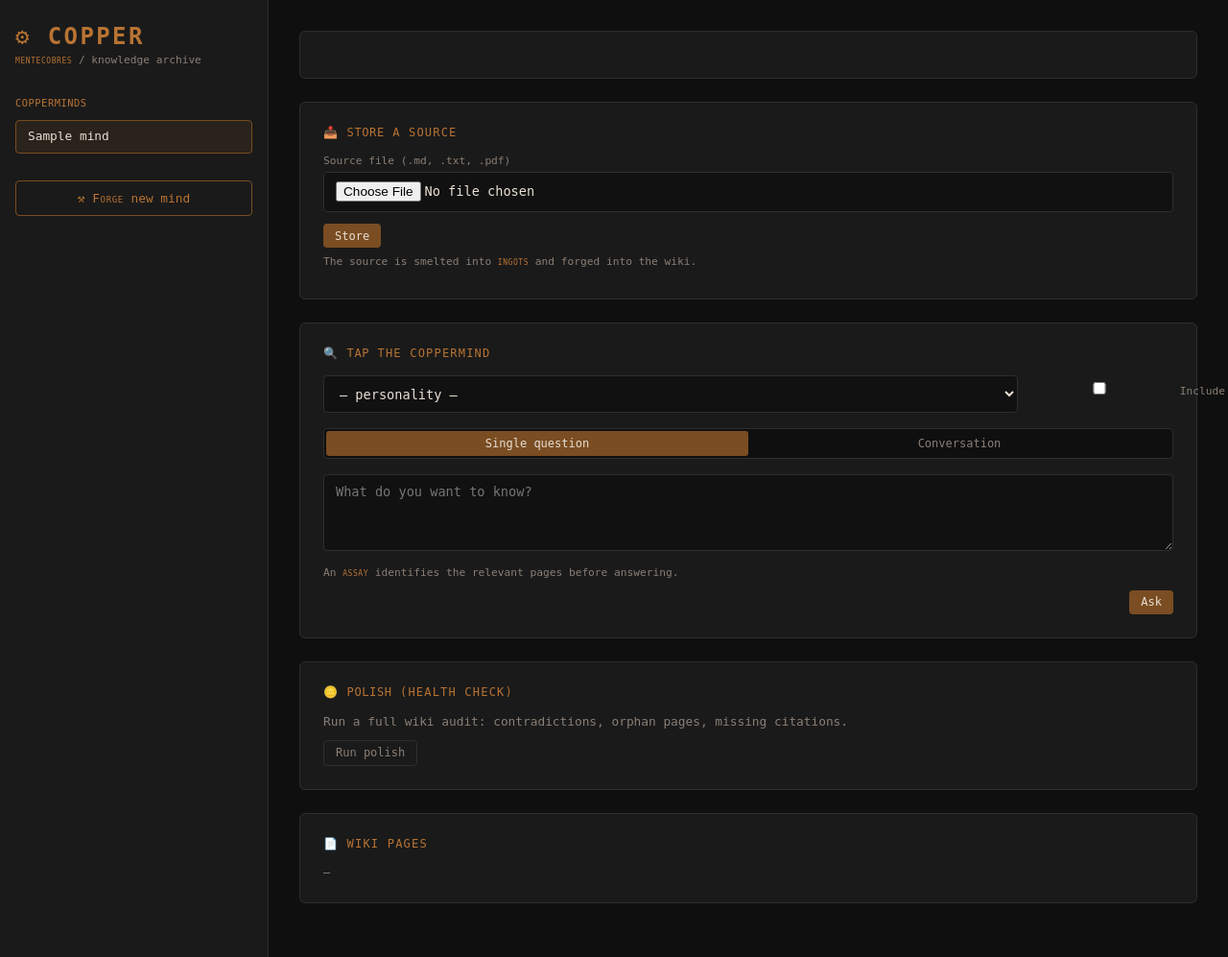
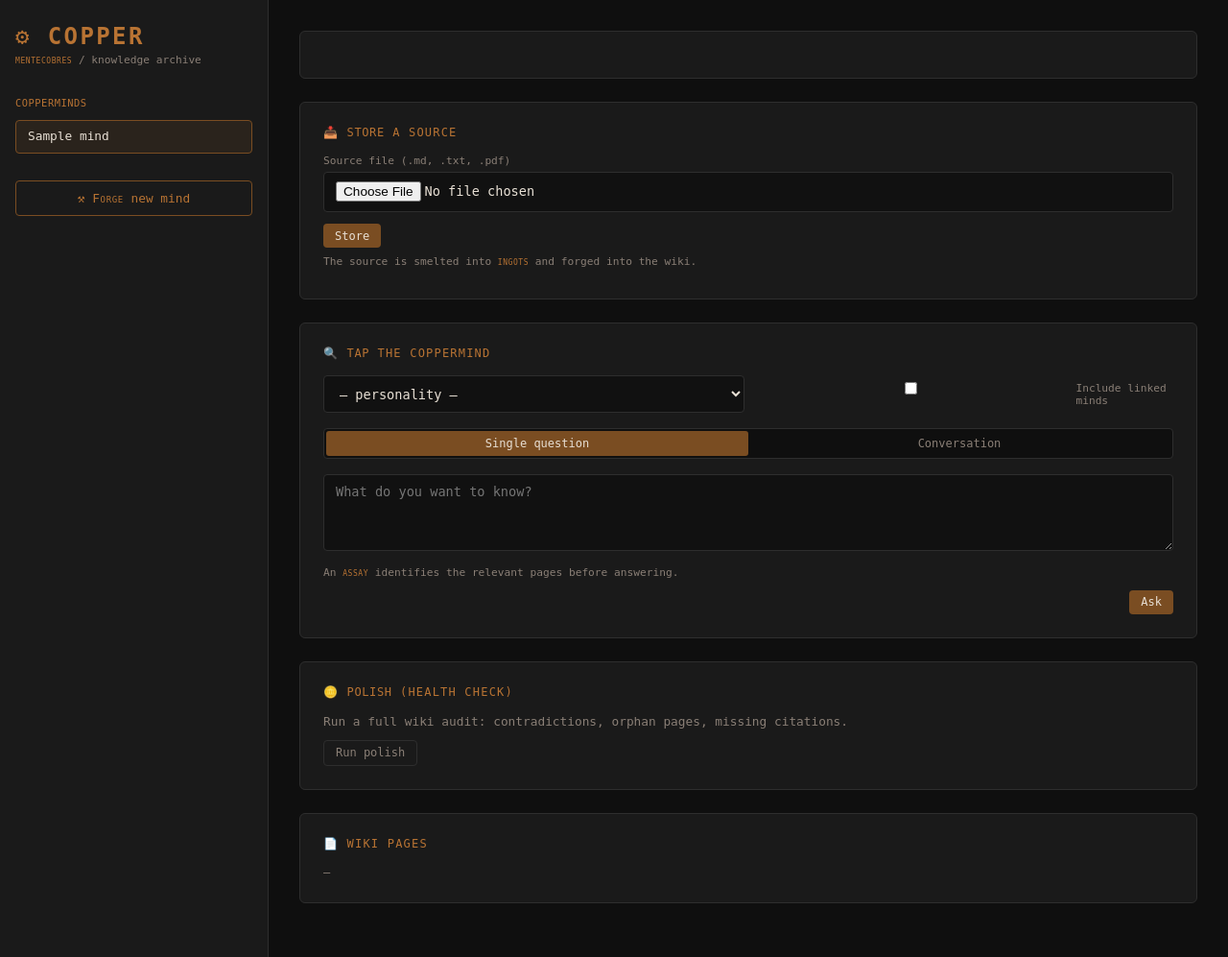
Before and after one commit to fermaat/copper, a FastAPI app: template src/copper/api/templates/index.html in a window 1280 px wide. Shown: the whole page at 96% size. Run offline with FastAPI, Linux system fonts and the light colour scheme; the template is opened without the code that fills it: most values are stand-ins (such as "Sample title", 1, 10 or a date in 2020); data that the repository does not hold is empty; parts of the project's set-up code (start-up, migrations or seed data) failed here and were passed over; some libraries are stand-ins or nearby versions.

Commit message:
minor fixes

```diff
--- a/src/copper/api/templates/index.html
+++ b/src/copper/api/templates/index.html
@@ -75,10 +75,10 @@
 
           <!-- Shared controls -->
           <div class="flex" style="margin-bottom:1rem;flex-wrap:wrap;gap:0.5rem">
-            <select id="shared-personality" title="Voice used to answer" style="margin:0;flex:1;min-width:140px">
+            <select id="shared-personality" title="Voice used to answer" style="margin:0;flex:1 1 180px;min-width:0">
               <option value="">— personality —</option>
             </select>
-            <label style="margin:0;white-space:nowrap">
+            <label style="margin:0;display:flex;align-items:center;gap:0.4rem;flex:1 1 180px;min-width:0">
               <input type="checkbox" id="shared-with-links"> Include linked minds
             </label>
           </div>
```
Also changed, not shown: 1 other file.
